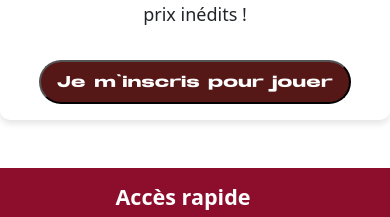
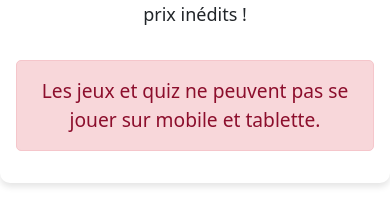
Before and after one commit to CyrilRousteau/athletisme-nc-frontend-repo, an Angular app: page /game in a window 390 px wide. Shown: the part 1468-1685 px from the top of the page. Built offline with nearby package versions, Linux system fonts and the light colour scheme; no server answers.

Commit message:
retrait des jeux en responsive

```diff
--- a/frontend/src/app/game/game.component.css
+++ b/frontend/src/app/game/game.component.css
@@ -66,6 +66,18 @@
   margin: 1rem 0;
   flex-direction: column;
   align-items: center;
+}
+
+.mobile-message {
+  display: none;
+  text-align: center;
+  font-size: 1.2rem;
+  color: #8c0e2c;
+  padding: 1rem;
+  background-color: #f8d7da;
+  border: 1px solid #f5c6cb;
+  border-radius: 5px;
+  margin-bottom: 1rem;
 }
 
 .padding-nav {
@@ -233,6 +245,8 @@ iframe {
   color: #cd7f32; /* Bronze color */
 }
 
+
+
 /* Media queries pour les tablettes */
 @media (min-width: 768px) {
   .game-descriptif {
@@ -278,3 +292,18 @@ iframe {
     width: 100px;
   }
 }
+
+/* Media queries pour les tablettes et mobiles */
+@media (max-width: 1023px) {
+  .inscription-container app-inscription-modal {
+    display: none;
+  }
+
+  .inscription-container .mobile-message {
+    display: block;
+  }
+
+  .btn-custom {
+    display: none;
+  }
+}
--- a/frontend/src/app/game/game.component.html
+++ b/frontend/src/app/game/game.component.html
@@ -1,5 +1,6 @@
 <div class="padding-nav">
   <div class="game-container">
+
     <div class="game-title-container">
       <h1 class="game-title">MINI-JEUX D'ATHLTÉTISME</h1>
     </div>
@@ -56,7 +57,12 @@
     </div>
 
     <ng-container *ngIf="!hidePseudo">
-      <app-inscription-modal (inscriptionSuccess)="onInscriptionSuccess($event)"></app-inscription-modal>
+      <div class="inscription-container">
+        <app-inscription-modal (inscriptionSuccess)="onInscriptionSuccess($event)"></app-inscription-modal>
+        <div class="mobile-message">
+          Les jeux et quiz ne peuvent pas se jouer sur mobile et tablette.
+        </div>
+      </div>
       <p *ngIf="welcomeMessage" [innerHTML]="welcomeMessage"></p>
       <button *ngIf="welcomeMessage" (click)="startGame()" class="btn-custom">Jouer</button>
     </ng-container>
@@ -101,7 +107,7 @@
             </app-quiz>
           </div>
         </div>
-      </ng-container>
     </ng-container>
+  </ng-container>
   </div>
 </div>
--- a/frontend/src/app/game/game.component.ts
+++ b/frontend/src/app/game/game.component.ts
@@ -1,4 +1,4 @@
-import { Component, OnInit } from '@angular/core';
+import { Component, OnInit, HostListener  } from '@angular/core';
 import { InscriptionModalComponent } from '../component/inscription-modal/inscription-modal.component';
 import { CommonModule } from '@angular/common';
 import { DomSanitizer, SafeResourceUrl } from '@angular/platform-browser';
@@ -27,6 +27,7 @@ export class GameComponent implements OnInit {
   showStartMessage: boolean = false;
   hidePodium: boolean = false;
   topResultats: any[] = [];
+  isMobileOrTablet: boolean = false;
 
 
   games: { url: SafeResourceUrl; title: string }[];
@@ -50,6 +51,7 @@ export class GameComponent implements OnInit {
         title: 'Épreuve saut à la perche'
       }
     ];
+    this.checkScreenSize();
   }
 
   ngOnInit() {
@@ -149,4 +151,13 @@ export class GameComponent implements OnInit {
       this.showWarning = false;
     }
   }
+
+  @HostListener('window:resize', ['$event'])
+  onResize() {
+    this.checkScreenSize();
+  }
+
+  private checkScreenSize() {
+    this.isMobileOrTablet = window.innerWidth < 1024;
+  }
 }
```
